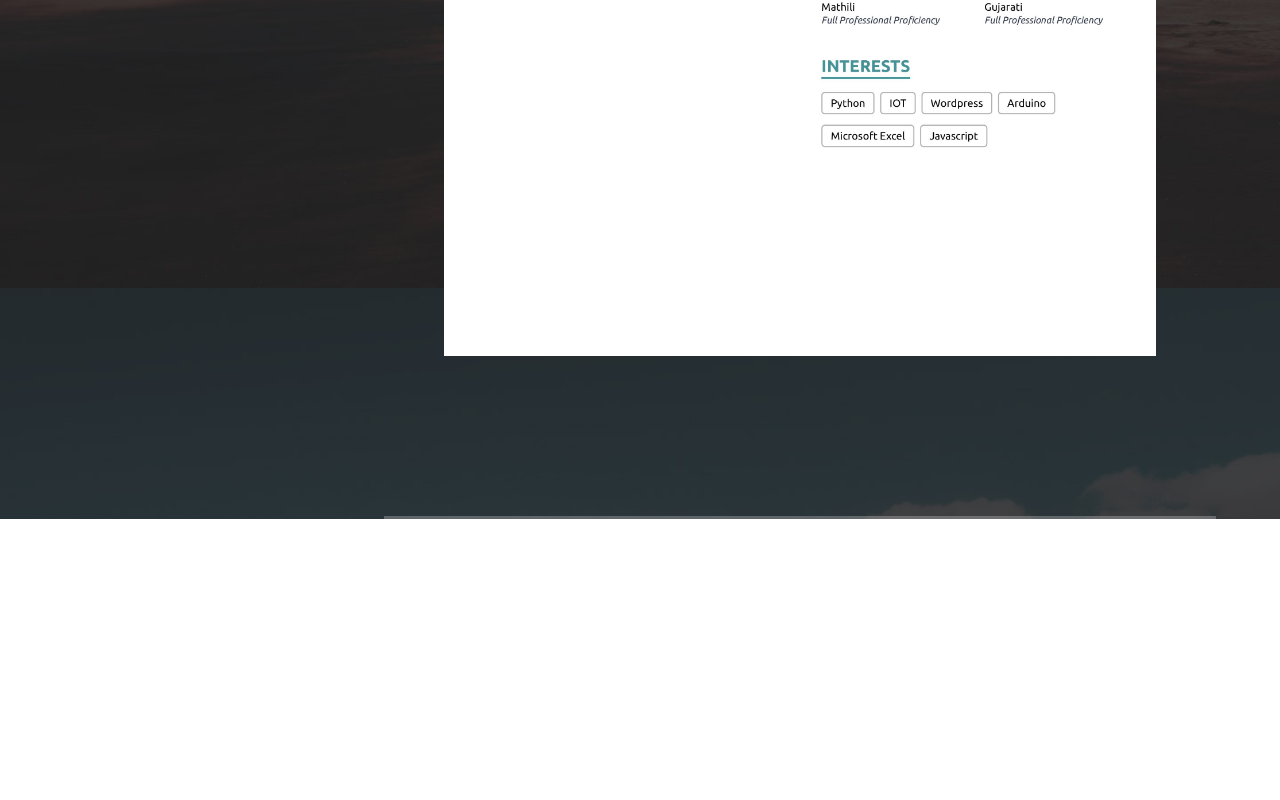
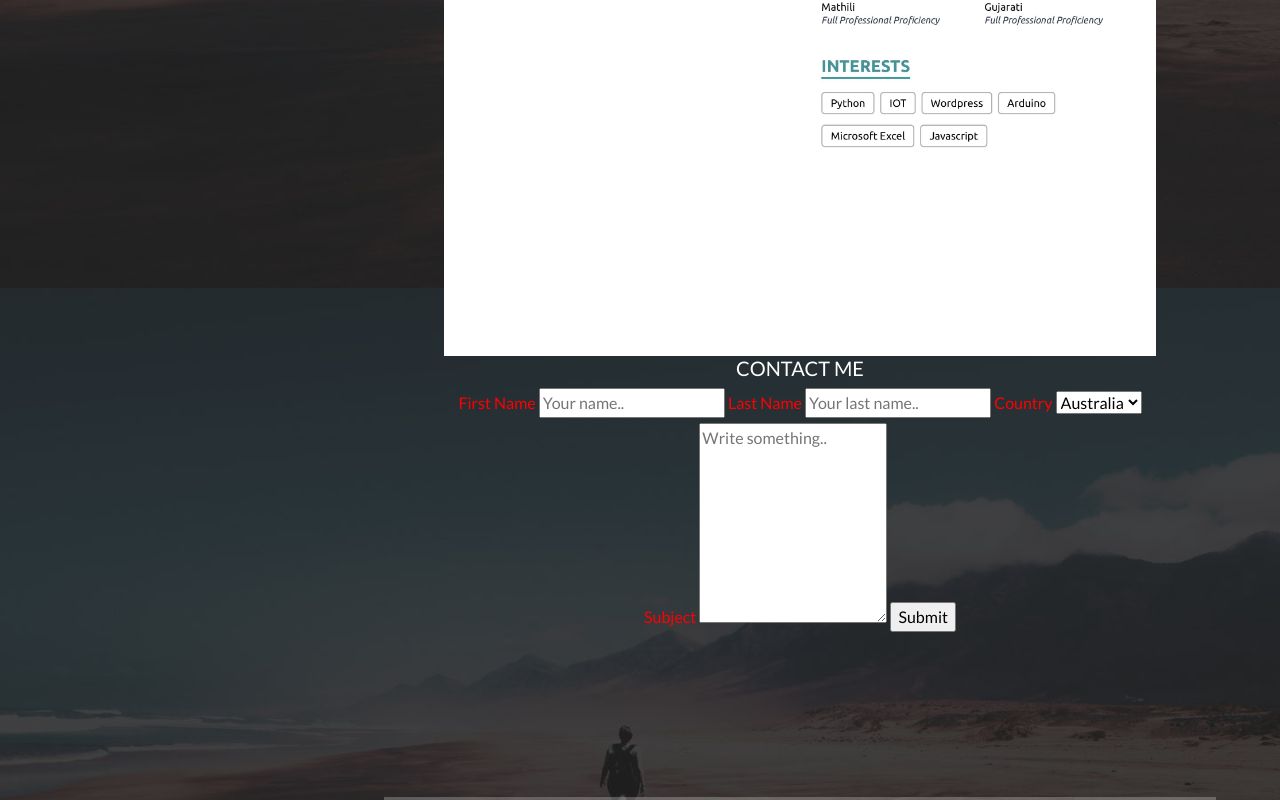
Before and after one commit to BhaveshJha312/porfolio.github.io, a plain HTML site: page index.html in a window 1280 px wide. Shown: the part 3712-4512 px from the top of the page. Before the commit the page ends 4231 px from the top, so only its background shows below. Drawn offline with Linux system fonts and the light colour scheme.

Commit message:
Update index.html

```diff
--- a/index.html
+++ b/index.html
@@ -311,6 +311,31 @@ https://templatemo.com/tm-531-reflux
                       src="assets/images/resume1.jpg"
                       alt="sq-sample26"
                     />
+            <h5>CONTACT ME </h5>
+
+                    <div class="contact">
+  <form action="mailto:bhaveshjha312@gmail.com" method="POST" enctype="text/plain">
+
+    <label for="fname" style="color: red" >First Name</label>
+    <input type="text" id="fname" name="firstname" placeholder="Your name..">
+
+    <label for="lname" style="color: red">Last Name</label>
+    <input type="text" id="lname" name="lastname" placeholder="Your last name..">
+
+    <label for="country" style="color: red">Country</label>
+    <select id="country" name="country">
+      <option value="australia">Australia</option>
+      <option value="canada">Canada</option>
+      <option value="usa">USA</option>
+    </select>
+
+    <label for="subject" style="color: red">Subject</label>
+    <textarea id="subject" name="subject" placeholder="Write something.." style="height:200px"></textarea>
+
+    <input type="submit" value="Submit">
+
+  </form>
+</div>
 
 
 
```
